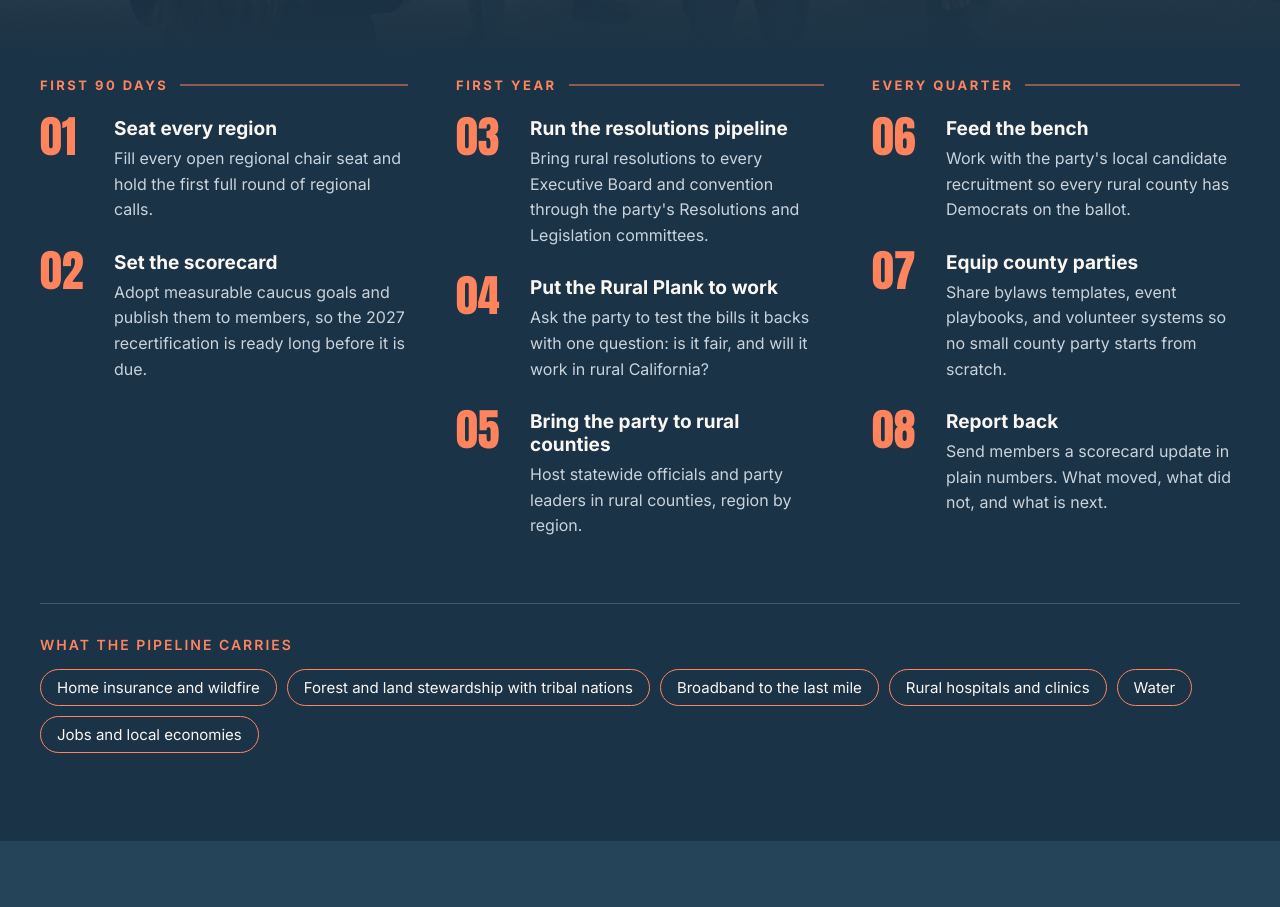
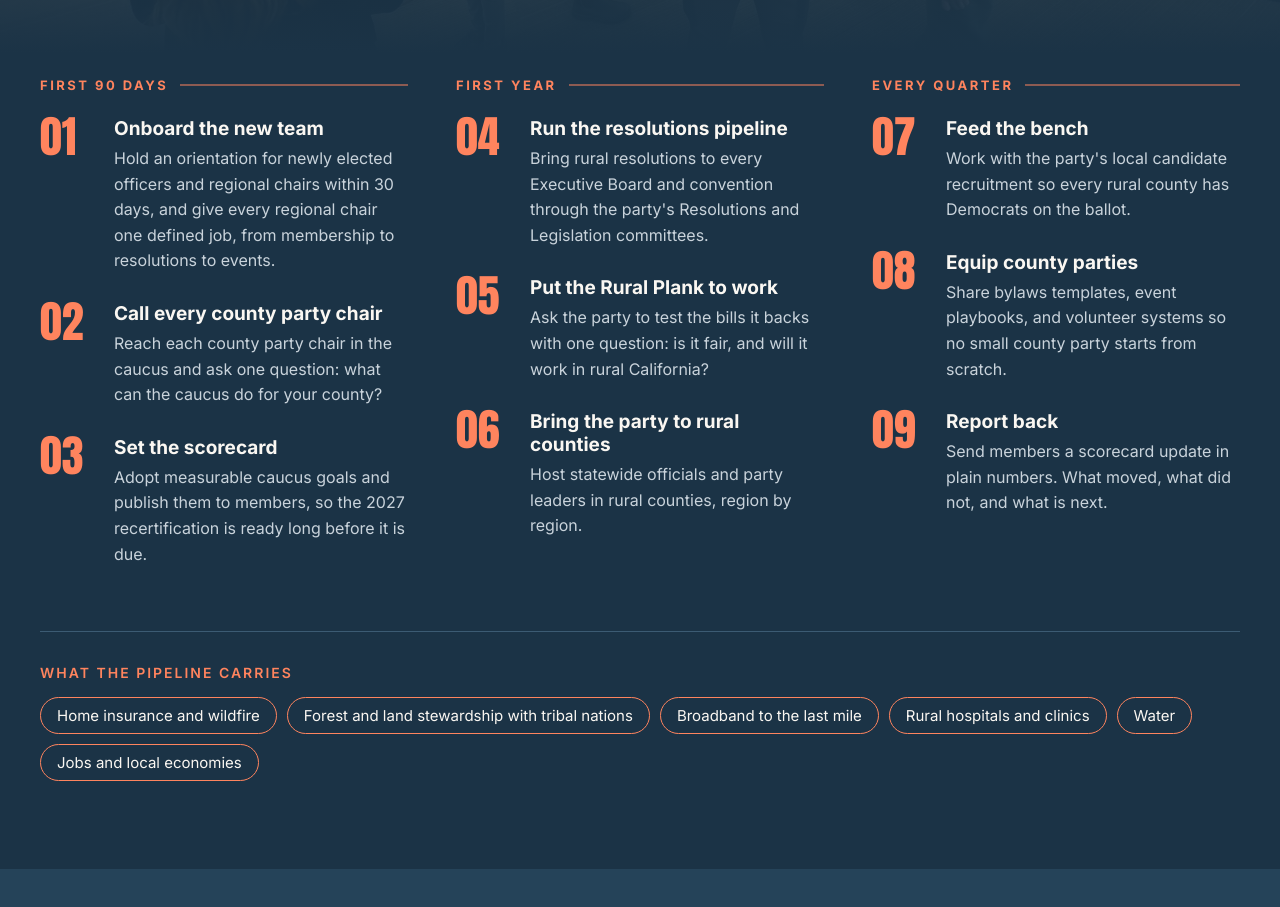
Before and after one commit to sierrafocusmedia/matgalvan.com, a plain HTML site: page index.html in a window 1280 px wide. Shown: the part 3148-4055 px from the top of the page. Drawn offline with Linux system fonts and the light colour scheme.

Commit message:
Revise first 90 days in action plan
Co-Authored-By: Claude Opus 5.5 <noreply@anthropic.com>
Claude-Session: https://claude.ai/code/session_01K1c29HQm88n3qfBgfj8GT1

```diff
--- a/index.html
+++ b/index.html
@@ -127,24 +127,26 @@ img{max-width:100%;display:block}
 <div style="display: flex; align-items: center; gap: 12px"><span style="font-size: 13px; font-weight: 700; letter-spacing: 2.5px; color: #FF845E; white-space: nowrap">FIRST 90 DAYS</span><span aria-hidden="true" style="flex: 1; height: 2px; background: #FF845E; opacity: 0.5"></span></div>
 <ol style="list-style: none; margin: 0; padding: 0; display: flex; flex-direction: column; gap: 28px"><li style="display: flex; gap: 18px; align-items: flex-start">
 <span aria-hidden="true" style="font-family: Anton, Impact, sans-serif; font-size: 44px; line-height: 0.9; color: #FF845E; min-width: 56px">01</span>
-<div style="display: flex; flex-direction: column; gap: 6px"><h4 style="margin: 0; font-size: 19px; font-weight: 700; color: #FAF7F2">Seat every region</h4><p style="margin: 0; font-size: 16px; line-height: 1.6; color: #C9D3DB">Fill every open regional chair seat and hold the first full round of regional calls.</p></div></li><li style="display: flex; gap: 18px; align-items: flex-start">
+<div style="display: flex; flex-direction: column; gap: 6px"><h4 style="margin: 0; font-size: 19px; font-weight: 700; color: #FAF7F2">Onboard the new team</h4><p style="margin: 0; font-size: 16px; line-height: 1.6; color: #C9D3DB">Hold an orientation for newly elected officers and regional chairs within 30 days, and give every regional chair one defined job, from membership to resolutions to events.</p></div></li><li style="display: flex; gap: 18px; align-items: flex-start">
 <span aria-hidden="true" style="font-family: Anton, Impact, sans-serif; font-size: 44px; line-height: 0.9; color: #FF845E; min-width: 56px">02</span>
+<div style="display: flex; flex-direction: column; gap: 6px"><h4 style="margin: 0; font-size: 19px; font-weight: 700; color: #FAF7F2">Call every county party chair</h4><p style="margin: 0; font-size: 16px; line-height: 1.6; color: #C9D3DB">Reach each county party chair in the caucus and ask one question: what can the caucus do for your county?</p></div></li><li style="display: flex; gap: 18px; align-items: flex-start">
+<span aria-hidden="true" style="font-family: Anton, Impact, sans-serif; font-size: 44px; line-height: 0.9; color: #FF845E; min-width: 56px">03</span>
 <div style="display: flex; flex-direction: column; gap: 6px"><h4 style="margin: 0; font-size: 19px; font-weight: 700; color: #FAF7F2">Set the scorecard</h4><p style="margin: 0; font-size: 16px; line-height: 1.6; color: #C9D3DB">Adopt measurable caucus goals and publish them to members, so the 2027 recertification is ready long before it is due.</p></div></li></ol></div><div style="flex: 1 1 300px; min-width: 0; display: flex; flex-direction: column; gap: 24px">
 <div style="display: flex; align-items: center; gap: 12px"><span style="font-size: 13px; font-weight: 700; letter-spacing: 2.5px; color: #FF845E; white-space: nowrap">FIRST YEAR</span><span aria-hidden="true" style="flex: 1; height: 2px; background: #FF845E; opacity: 0.5"></span></div>
 <ol style="list-style: none; margin: 0; padding: 0; display: flex; flex-direction: column; gap: 28px"><li style="display: flex; gap: 18px; align-items: flex-start">
-<span aria-hidden="true" style="font-family: Anton, Impact, sans-serif; font-size: 44px; line-height: 0.9; color: #FF845E; min-width: 56px">03</span>
+<span aria-hidden="true" style="font-family: Anton, Impact, sans-serif; font-size: 44px; line-height: 0.9; color: #FF845E; min-width: 56px">04</span>
 <div style="display: flex; flex-direction: column; gap: 6px"><h4 style="margin: 0; font-size: 19px; font-weight: 700; color: #FAF7F2">Run the resolutions pipeline</h4><p style="margin: 0; font-size: 16px; line-height: 1.6; color: #C9D3DB">Bring rural resolutions to every Executive Board and convention through the party&#39;s Resolutions and Legislation committees.</p></div></li><li style="display: flex; gap: 18px; align-items: flex-start">
-<span aria-hidden="true" style="font-family: Anton, Impact, sans-serif; font-size: 44px; line-height: 0.9; color: #FF845E; min-width: 56px">04</span>
+<span aria-hidden="true" style="font-family: Anton, Impact, sans-serif; font-size: 44px; line-height: 0.9; color: #FF845E; min-width: 56px">05</span>
 <div style="display: flex; flex-direction: column; gap: 6px"><h4 style="margin: 0; font-size: 19px; font-weight: 700; color: #FAF7F2">Put the Rural Plank to work</h4><p style="margin: 0; font-size: 16px; line-height: 1.6; color: #C9D3DB">Ask the party to test the bills it backs with one question: is it fair, and will it work in rural California?</p></div></li><li style="display: flex; gap: 18px; align-items: flex-start">
-<span aria-hidden="true" style="font-family: Anton, Impact, sans-serif; font-size: 44px; line-height: 0.9; color: #FF845E; min-width: 56px">05</span>
+<span aria-hidden="true" style="font-family: Anton, Impact, sans-serif; font-size: 44px; line-height: 0.9; color: #FF845E; min-width: 56px">06</span>
 <div style="display: flex; flex-direction: column; gap: 6px"><h4 style="margin: 0; font-size: 19px; font-weight: 700; color: #FAF7F2">Bring the party to rural counties</h4><p style="margin: 0; font-size: 16px; line-height: 1.6; color: #C9D3DB">Host statewide officials and party leaders in rural counties, region by region.</p></div></li></ol></div><div style="flex: 1 1 300px; min-width: 0; display: flex; flex-direction: column; gap: 24px">
 <div style="display: flex; align-items: center; gap: 12px"><span style="font-size: 13px; font-weight: 700; letter-spacing: 2.5px; color: #FF845E; white-space: nowrap">EVERY QUARTER</span><span aria-hidden="true" style="flex: 1; height: 2px; background: #FF845E; opacity: 0.5"></span></div>
 <ol style="list-style: none; margin: 0; padding: 0; display: flex; flex-direction: column; gap: 28px"><li style="display: flex; gap: 18px; align-items: flex-start">
-<span aria-hidden="true" style="font-family: Anton, Impact, sans-serif; font-size: 44px; line-height: 0.9; color: #FF845E; min-width: 56px">06</span>
+<span aria-hidden="true" style="font-family: Anton, Impact, sans-serif; font-size: 44px; line-height: 0.9; color: #FF845E; min-width: 56px">07</span>
 <div style="display: flex; flex-direction: column; gap: 6px"><h4 style="margin: 0; font-size: 19px; font-weight: 700; color: #FAF7F2">Feed the bench</h4><p style="margin: 0; font-size: 16px; line-height: 1.6; color: #C9D3DB">Work with the party&#39;s local candidate recruitment so every rural county has Democrats on the ballot.</p></div></li><li style="display: flex; gap: 18px; align-items: flex-start">
-<span aria-hidden="true" style="font-family: Anton, Impact, sans-serif; font-size: 44px; line-height: 0.9; color: #FF845E; min-width: 56px">07</span>
+<span aria-hidden="true" style="font-family: Anton, Impact, sans-serif; font-size: 44px; line-height: 0.9; color: #FF845E; min-width: 56px">08</span>
 <div style="display: flex; flex-direction: column; gap: 6px"><h4 style="margin: 0; font-size: 19px; font-weight: 700; color: #FAF7F2">Equip county parties</h4><p style="margin: 0; font-size: 16px; line-height: 1.6; color: #C9D3DB">Share bylaws templates, event playbooks, and volunteer systems so no small county party starts from scratch.</p></div></li><li style="display: flex; gap: 18px; align-items: flex-start">
-<span aria-hidden="true" style="font-family: Anton, Impact, sans-serif; font-size: 44px; line-height: 0.9; color: #FF845E; min-width: 56px">08</span>
+<span aria-hidden="true" style="font-family: Anton, Impact, sans-serif; font-size: 44px; line-height: 0.9; color: #FF845E; min-width: 56px">09</span>
 <div style="display: flex; flex-direction: column; gap: 6px"><h4 style="margin: 0; font-size: 19px; font-weight: 700; color: #FAF7F2">Report back</h4><p style="margin: 0; font-size: 16px; line-height: 1.6; color: #C9D3DB">Send members a scorecard update in plain numbers. What moved, what did not, and what is next.</p></div></li></ol></div></div>
 <div style="display: flex; flex-direction: column; gap: 16px; border-top: 1px solid #3C5B73; padding-top: 32px">
 <div style="font-size: 14px; font-weight: 600; letter-spacing: 2px; color: #FF845E">WHAT THE PIPELINE CARRIES</div>
```
